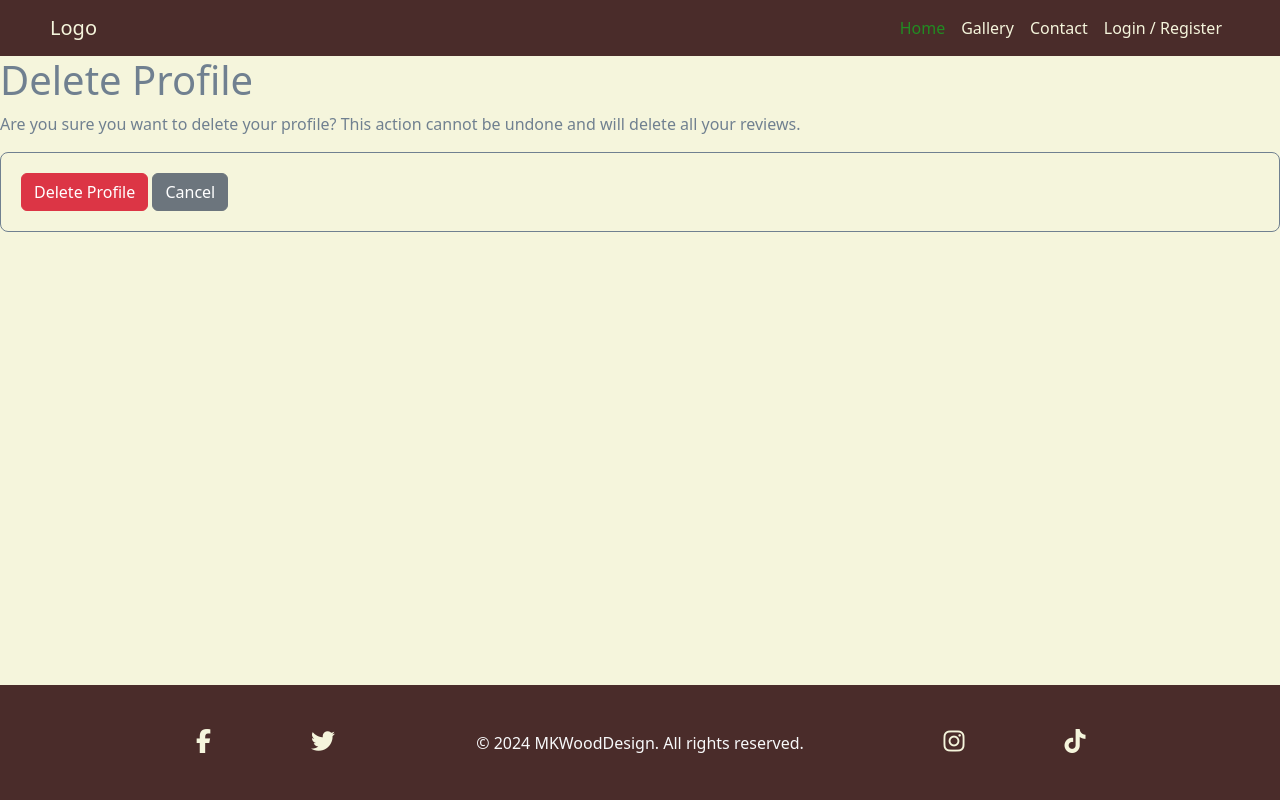
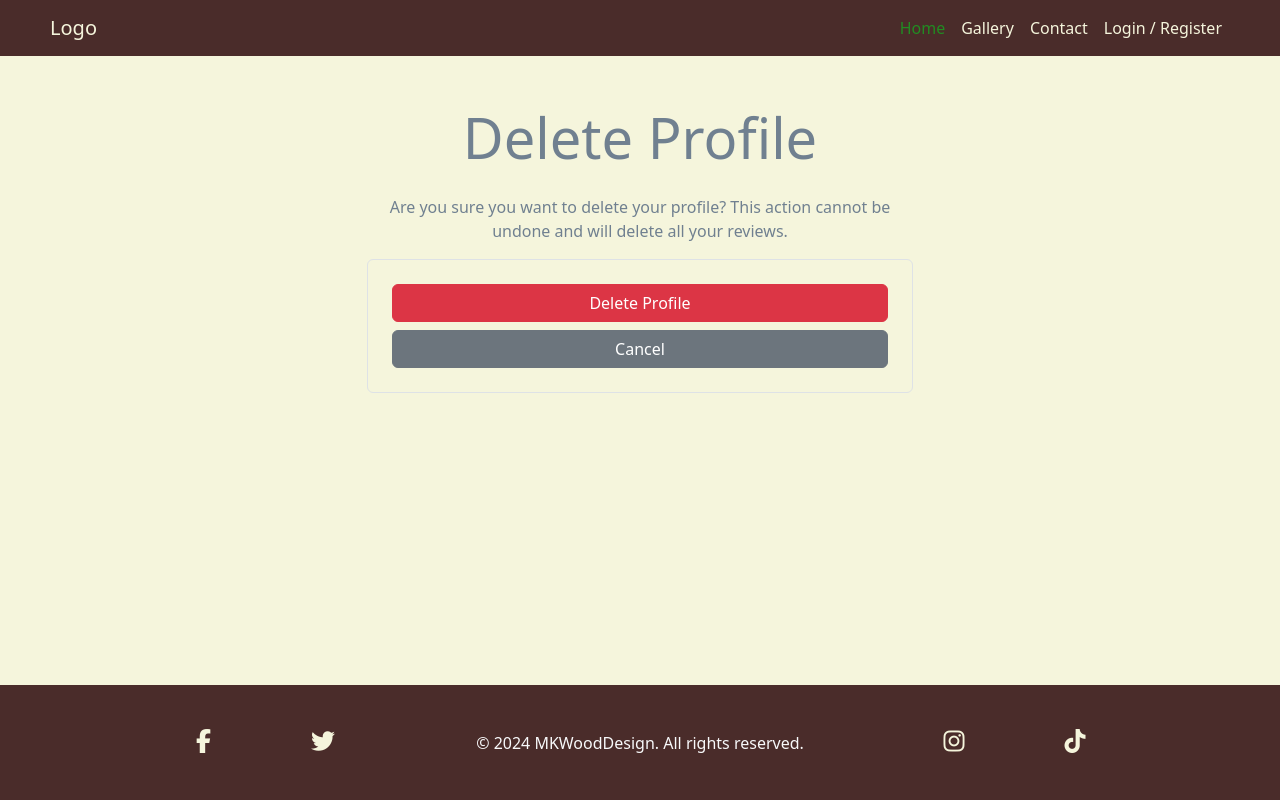
Before and after one commit to ZebaRobert/MK-wood-design, a Django app: template UserDetails/templates/userdetails/delete_profile.html in a window 1280 px wide. Run offline with Django 5.2, Linux system fonts and the light colour scheme; the template is opened without the code that fills it, so the values that code supplies are empty; some libraries are stand-ins or nearby versions.

Commit message:
Edit delete_profile.html

```diff
--- a/UserDetails/templates/userdetails/delete_profile.html
+++ b/UserDetails/templates/userdetails/delete_profile.html
@@ -1,11 +1,17 @@
 {% extends 'base.html' %}
 
 {% block content %}
-<h1>Delete Profile</h1>
-<p>Are you sure you want to delete your profile? This action cannot be undone and will delete all your reviews.</p>
-<form method="post">
-    {% csrf_token %}
-    <button type="submit" class="btn btn-danger">Delete Profile</button>
-    <a href="{% url 'profile' %}" class="btn btn-secondary">Cancel</a>
-</form>
+<div class="container mt-5">
+    <div class="row justify-content-center">
+        <div class="col-md-6 text-center">
+            <h1 class="display-4 mb-4">Delete Profile</h1>
+            <p>Are you sure you want to delete your profile? This action cannot be undone and will delete all your reviews.</p>
+            <form method="post" class="p-4 bg-soft-cream rounded border border-slate-gray">
+                {% csrf_token %}
+                <button type="submit" class="btn btn-danger w-100 mb-2">Delete Profile</button>
+                <a href="{% url 'profile' %}" class="btn btn-secondary w-100">Cancel</a>
+            </form>
+        </div>
+    </div>
+</div>
 {% endblock %}
```
